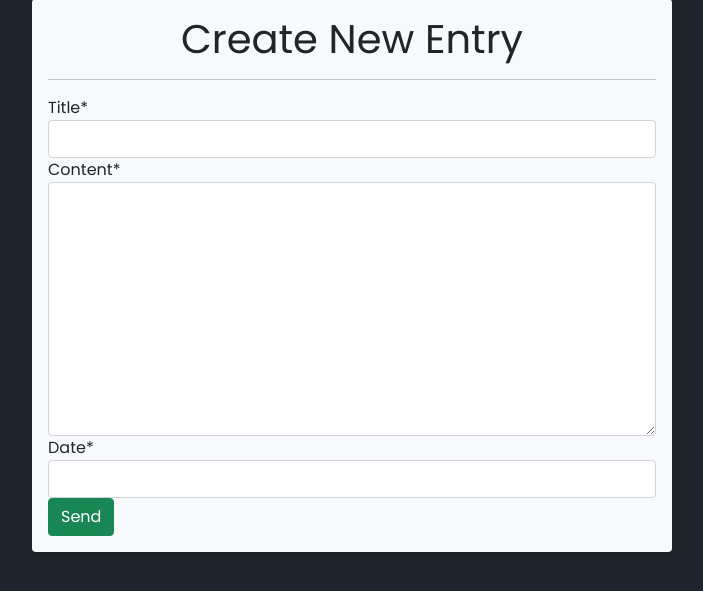
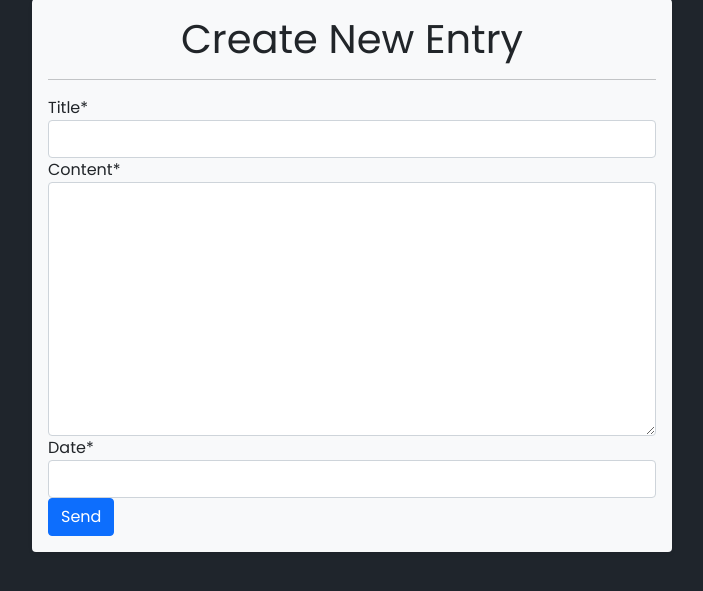
Before and after one commit to FernandoJ07/twitterbot, a Django app: page /newEntry in a window 1280 px wide. Shown: the part 73-664 px from the top of the page, without its empty margins (288-991 px from the left). Run offline with Django 3.2, Linux system fonts and the light colour scheme; some libraries are stand-ins or nearby versions.

Commit message:
arreglos finales

```diff
--- a/daily/templates/daily/newEntry.html
+++ b/daily/templates/daily/newEntry.html
@@ -12,7 +12,7 @@
         <form method="POST">
             {% csrf_token %}
             {{form | crispy}}
-            <input class="btn btn-success" type="submit" value="Send">
+            <input class="btn btn-primary" type="submit" value="Send">
         </form>
     </div>
 
```
Also changed, not shown: README.md, db.sqlite3.
